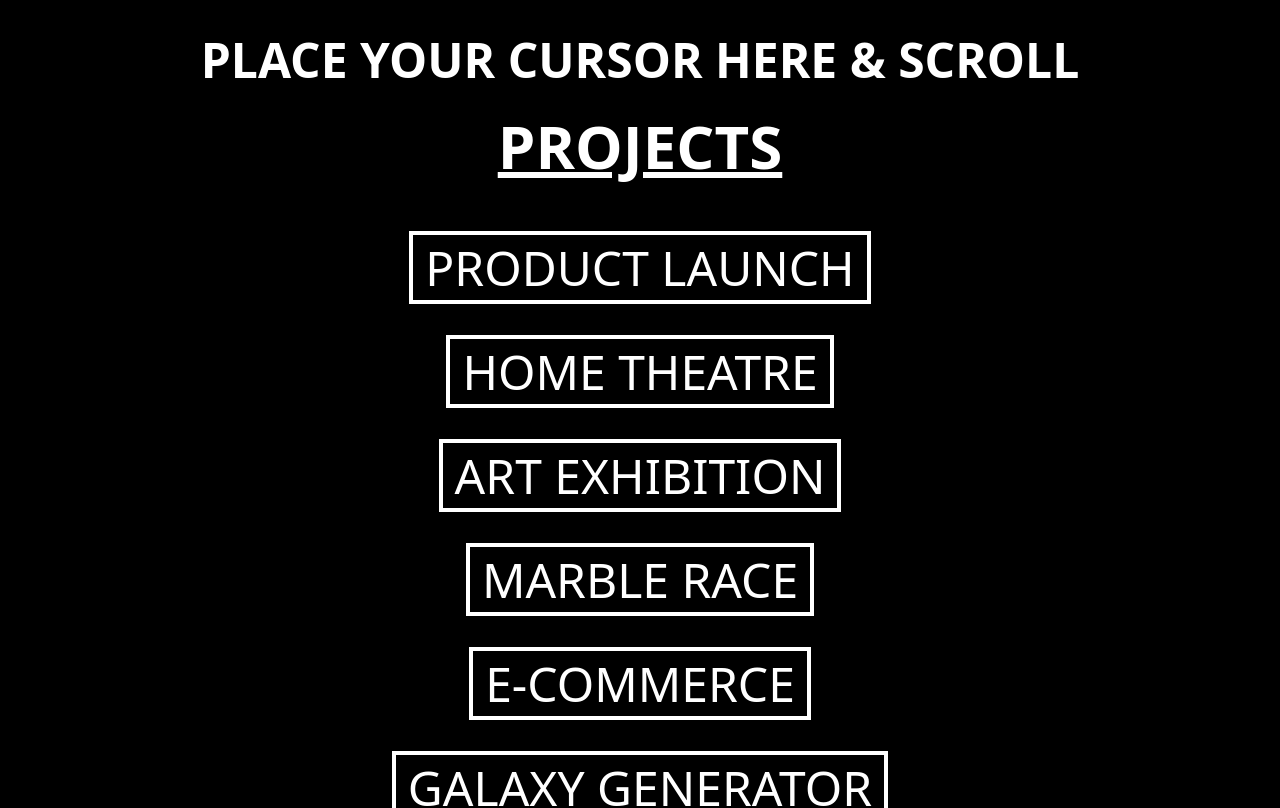
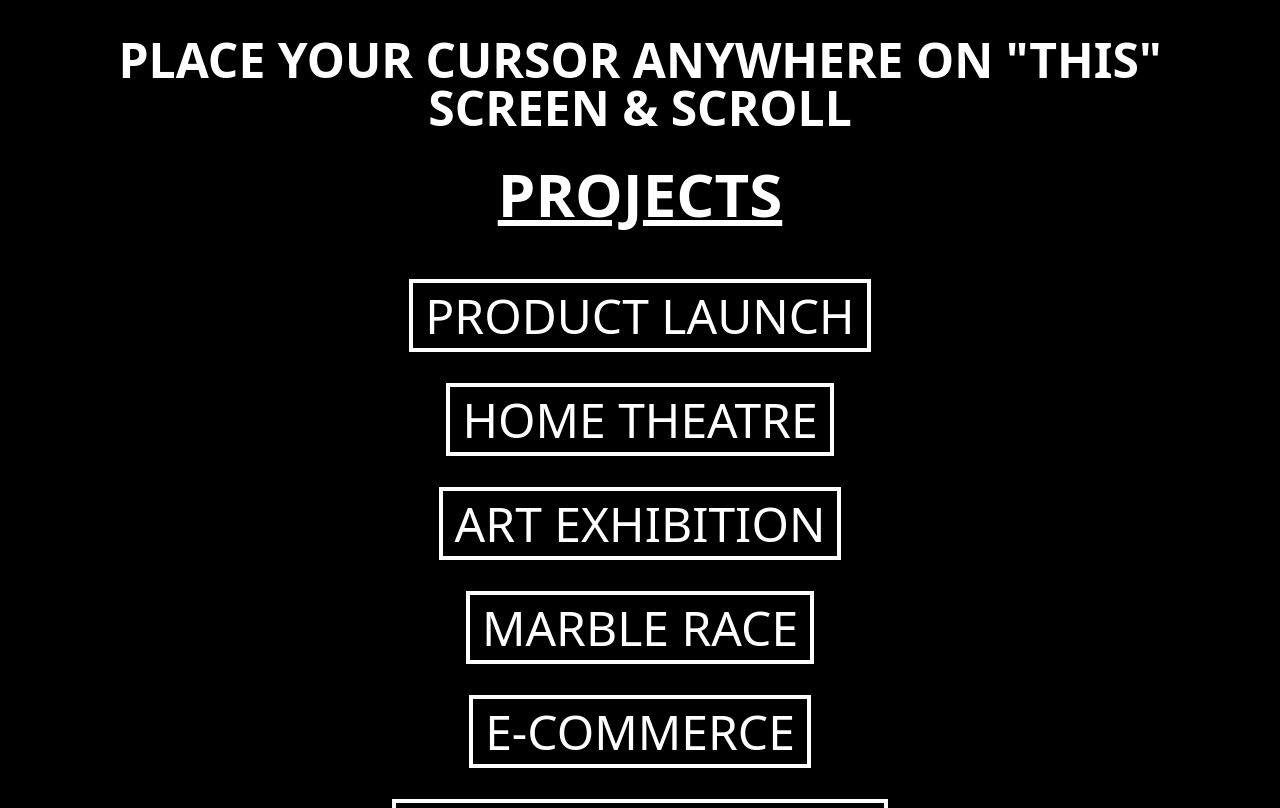
Before and after one commit to AR247365/2D-Portfolio, a React (Vite) app in the folder portfolio/: page / in a window 1280 px wide. Shown: the top 808 px of the page. Built offline with nearby package versions, Linux system fonts and the light colour scheme.

Commit message:
Update Portfolio.jsx

```diff
--- a/portfolio/src/Portfolio.jsx
+++ b/portfolio/src/Portfolio.jsx
@@ -3,7 +3,7 @@ export default function Portfolio() {
     <>
       <main className="px-10 py-5 bg-black">
         <h1 className="text-white font-bold text-5xl py-4 text-center">
-          PLACE YOUR CURSOR HERE & SCROLL
+          PLACE YOUR CURSOR ANYWHERE ON "THIS" SCREEN & SCROLL
         </h1>
         <h2 className="text-white font-semibold text-6xl py-4 underline text-center">
           PROJECTS
```
